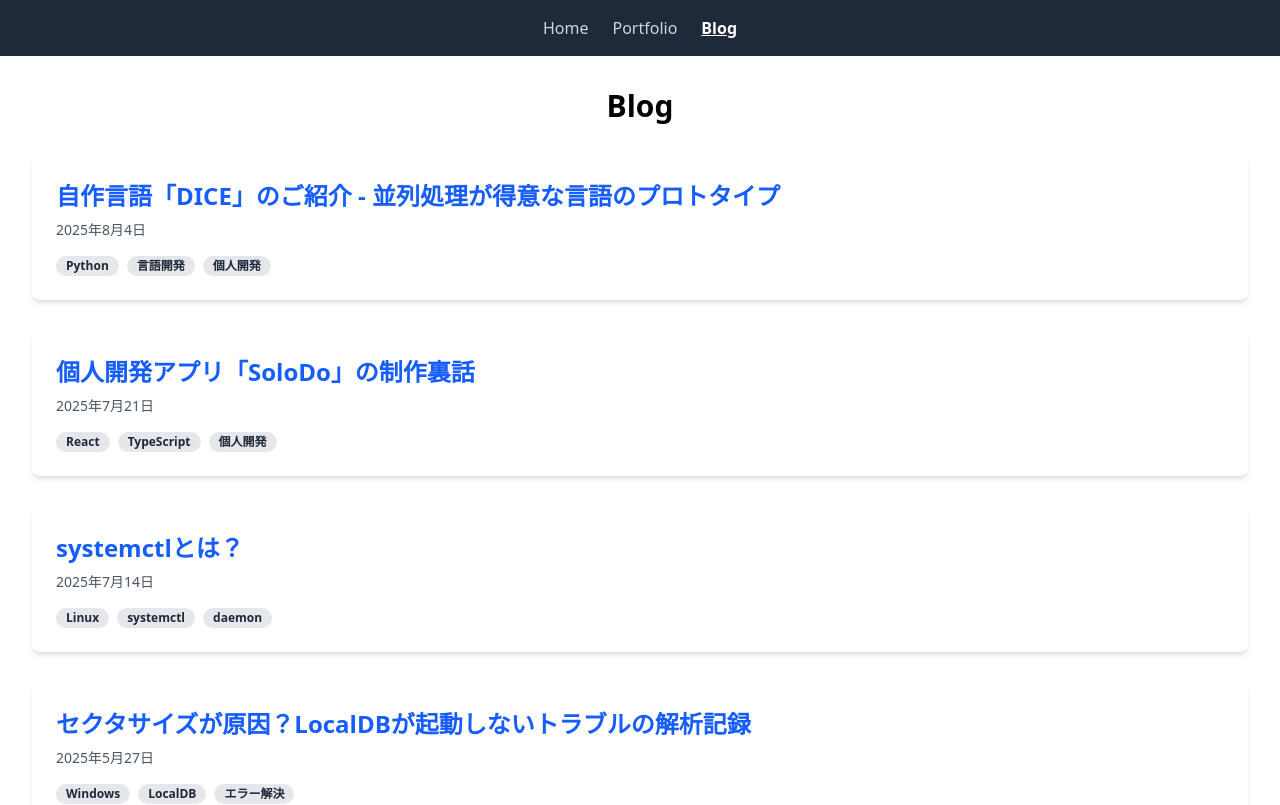
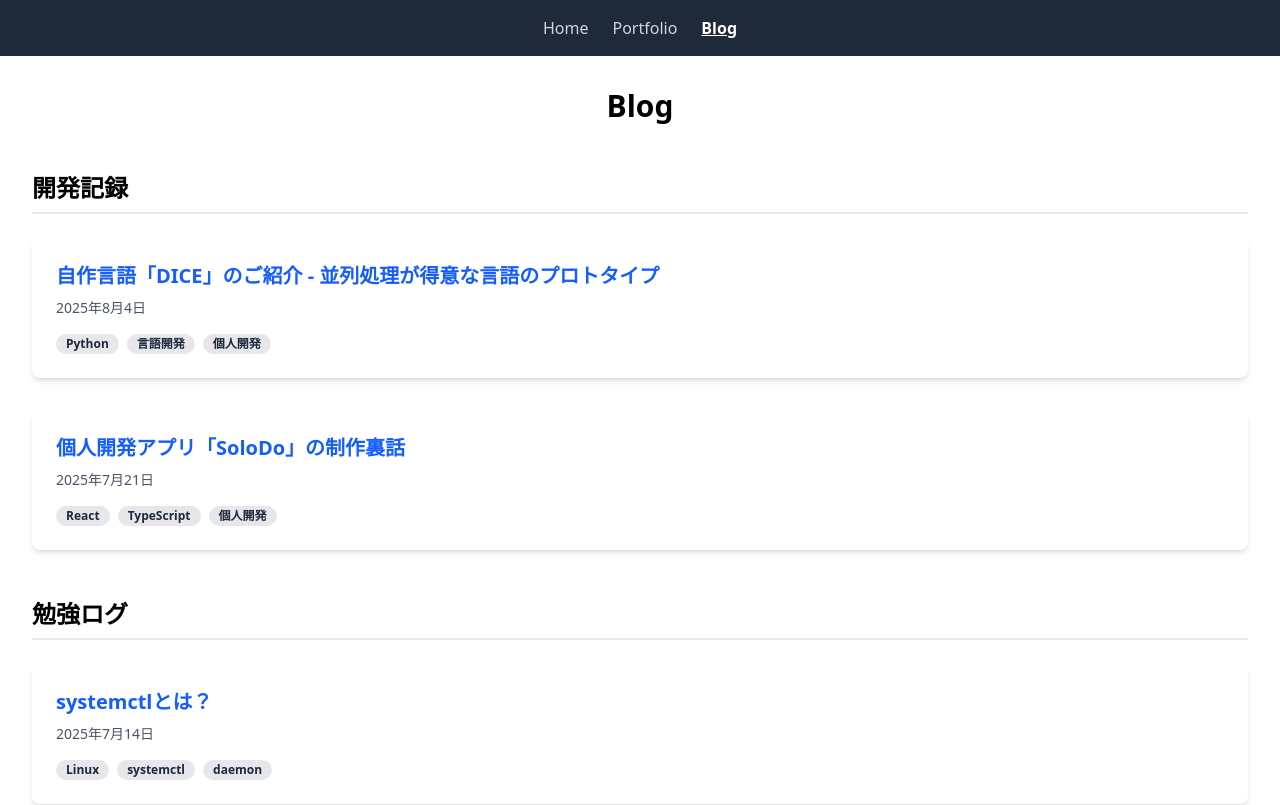
Before and after one commit to Toshiki428/Toshiki428.github.io, a React (Vite) app: page /#/blog in a window 1280 px wide. Shown: the top 805 px of the page. Built offline with nearby package versions, Linux system fonts and the light colour scheme.

Commit message:
feat: Implement category system for blog posts

```diff
--- /dev/null
+++ b/src/constants/categories.ts
@@ -0,0 +1,11 @@
+export const categories = {
+  DEV_LOG: { displayName: '開発記録', order: 1 },
+  STUDY_LOG: { displayName: '勉強ログ', order: 2 },
+} as const
+
+export const UNCLASSIFIED_CATEGORY = {
+  displayName: '未分類',
+  order: 999,
+} as const
+
+export type CategoryID = keyof typeof categories
--- a/src/contents/blog/dice-log.md
+++ b/src/contents/blog/dice-log.md
@@ -2,6 +2,7 @@
 title: '自作言語「DICE」のご紹介 - 並列処理が得意な言語のプロトタイプ'
 date: '2025-08-04'
 tags: ['Python', '言語開発', '個人開発']
+category: 'DEV_LOG'
 ---
 
 ## 背景と目的
--- a/src/contents/blog/solo-do-log.md
+++ b/src/contents/blog/solo-do-log.md
@@ -2,6 +2,7 @@
 title: '個人開発アプリ「SoloDo」の制作裏話'
 date: '2025-07-21'
 tags: ['React', 'TypeScript', '個人開発']
+category: 'DEV_LOG'
 ---
 
 ## SoloDoとは
--- a/src/contents/blog/systemctl.md
+++ b/src/contents/blog/systemctl.md
@@ -2,6 +2,7 @@
 title: 'systemctlとは？'
 date: '2025-07-14'
 tags: ['Linux', 'systemctl', 'daemon']
+category: 'STUDY_LOG'
 ---
 
 本記事では`systemctl`についてまとめています。
--- a/src/contents/blog/windows-localdb.md
+++ b/src/contents/blog/windows-localdb.md
@@ -2,6 +2,7 @@
 title: 'セクタサイズが原因？LocalDBが起動しないトラブルの解析記録'
 date: '2025-05-27'
 tags: ['Windows', 'LocalDB', 'エラー解決']
+category: 'STUDY_LOG'
 ---
 
 ## 事前知識
--- a/src/pages/Blog.tsx
+++ b/src/pages/Blog.tsx
@@ -3,24 +3,49 @@ import { Link } from 'react-router-dom'
 import { getBlogPosts, type BlogPost } from '../utils/Markdown'
 
 const Blog: React.FC = () => {
-  const [posts, setPosts] = useState<BlogPost[]>([])
+  const [groupedPosts, setGroupedPosts] = useState<Record<string, BlogPost[]>>({})
+  const [sortedCategories, setSortedCategories] = useState<string[]>([])
 
   useEffect(() => {
     const allPosts = getBlogPosts()
-    setPosts(allPosts)
+    const groups = allPosts.reduce<Record<string, BlogPost[]>>((acc, post) => {
+      const { displayName } = post.category
+      if (!acc[displayName]) {
+        acc[displayName] = []
+      }
+      acc[displayName].push(post)
+      return acc
+    }, {})
+    setGroupedPosts(groups)
+
+    const sorted = Object.keys(groups).sort((a, b) => {
+      const orderA = groups[a][0].category.order
+      const orderB = groups[b][0].category.order
+      return orderA - orderB
+    })
+    setSortedCategories(sorted)
   }, [])
 
   return (
     <div className="container mx-auto p-4 sm:p-6 lg:p-8">
-      <h1 className="text-3xl font-bold text-center mb-8">Blog</h1>
+      <h1 className="text-3xl font-bold text-center mb-12">Blog</h1>
+      <div className="space-y-12">
+        {sortedCategories.map((category) => {
+          const posts = groupedPosts[category]
+          if (!posts || posts.length === 0) {
+            return null
+          }
+          return (
+            <div key={category}>
+              <h2 className="text-2xl font-bold mb-6 border-b-2 border-gray-200 pb-2">{category}</h2>
               <div className="space-y-8">
                 {posts.map((post) => (
                   <div key={post.slug} className="bg-white rounded-lg shadow-md p-6">
-            <h2 className="text-2xl font-bold mb-2">
+                    <h3 className="text-xl font-bold mb-2">
                       <Link to={`/blog/${post.slug}`} className="text-blue-600 hover:underline">
                         {post.title}
                       </Link>
-            </h2>
+                    </h3>
                     <div className="text-gray-600 text-sm mb-4">
                       {new Date(post.date).toLocaleDateString('ja-JP', { year: 'numeric', month: 'long', day: 'numeric' })}
                     </div>
@@ -36,6 +61,10 @@ const Blog: React.FC = () => {
               </div>
             </div>
           )
+        })}
+      </div>
+    </div>
+  )
 }
 
 export default Blog
--- a/src/utils/Markdown.ts
+++ b/src/utils/Markdown.ts
@@ -1,4 +1,5 @@
 import matter from 'gray-matter'
+import { categories, UNCLASSIFIED_CATEGORY, type CategoryID } from '../constants/categories'
 
 const markdownFiles = import.meta.glob('../contents/**/*.md', {
     eager: true,
@@ -53,6 +54,15 @@ export interface BlogPost {
     date: string
     tags: string[]
     content: string
+    category: {
+        id: CategoryID | 'UNCLASSIFIED'
+        displayName: string
+        order: number
+    }
+}
+
+const isValidCategoryID = (id: any): id is CategoryID => {
+    return id in categories
 }
 
 export const getBlogPosts = (): BlogPost[] => {
@@ -64,12 +74,24 @@ export const getBlogPosts = (): BlogPost[] => {
             const { data, content } = matter(rawContent)
             const slug = path.replace('../contents/blog/', '').replace('.md', '')
 
+            const categoryId = data.category
+            const isValid = isValidCategoryID(categoryId)
+
+            const categoryInfo = isValid ? categories[categoryId] : UNCLASSIFIED_CATEGORY
+            const id: CategoryID | 'UNCLASSIFIED' = isValid ? categoryId : 'UNCLASSIFIED'
+
+            const category = {
+                id,
+                ...categoryInfo
+            }
+
             posts.push({
                 slug,
                 title: data.title || 'No Title',
                 date: data.date || '1970-01-01',
                 tags: data.tags || [],
                 content: content.trim(),
+                category,
             })
         }
     }
@@ -86,6 +108,16 @@ export const getBlogPost = (slug: string): BlogPost | null => {
     }
 
     const { data, content } = matter(rawContent)
+    const categoryId = data.category
+    const isValid = isValidCategoryID(categoryId)
+
+    const categoryInfo = isValid ? categories[categoryId] : UNCLASSIFIED_CATEGORY
+    const id: CategoryID | 'UNCLASSIFIED' = isValid ? categoryId : 'UNCLASSIFIED'
+
+    const category = {
+        id,
+        ...categoryInfo
+    }
 
     return {
         slug,
@@ -93,5 +125,6 @@ export const getBlogPost = (slug: string): BlogPost | null => {
         date: data.date || '1970-01-01',
         tags: data.tags || [],
         content: content.trim(),
+        category,
     }
 }
```
Lines whose indentation alone changed are shown as unchanged.
